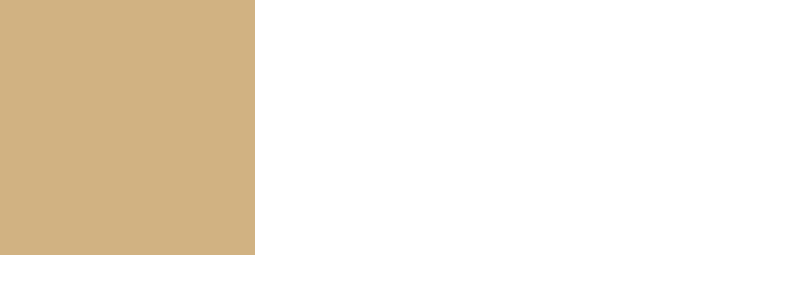
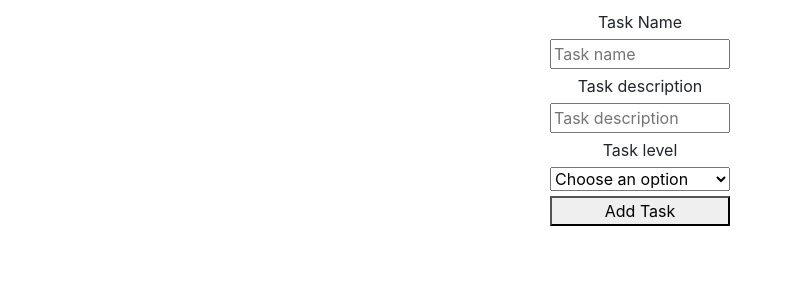
Before and after one commit to SantiMonto/React-openBootcamp, a React (Create React App) app in the folder my-app/: page / in a window 1280 px wide. Shown: the top 300 px of the page, without its empty margins (0-793 px from the left). Built offline with nearby package versions, Linux system fonts and the light colour scheme; the HTML template or start-up script is replaced by a standard one.

Commit message:
ejercicio formik y yup OK

```diff
--- a/my-app/package.json
+++ b/my-app/package.json
@@ -8,10 +8,12 @@
     "@testing-library/user-event": "^13.5.0",
     "bootstrap": "^5.2.3",
     "bootstrap-icons": "^1.10.3",
+    "formik": "^2.2.9",
     "react": "^18.2.0",
     "react-dom": "^18.2.0",
     "react-scripts": "5.0.1",
-    "web-vitals": "^2.1.4"
+    "web-vitals": "^2.1.4",
+    "yup": "^1.0.2"
   },
   "scripts": {
     "start": "react-scripts start",
--- a/my-app/src/App.js
+++ b/my-app/src/App.js
@@ -1,6 +1,7 @@
 import './App.css';
 // import Info from './components/Info';
 import ContactList from './components/ContactList';
+import TaskFormik from './components/forms/TaskFormik';
 import RenderizadoCond from './components/RenderizadoCond';
 
 function App() {
@@ -11,7 +12,8 @@ function App() {
     <div className="App">
       {/* <ContactList add={addContact} /> */}
       {/* <Info /> */}
-      <RenderizadoCond />
+      {/* <RenderizadoCond /> */}
+      <TaskFormik />
     </div>
   );
 }
--- a/my-app/src/components/ComponenteB.jsx
+++ b/my-app/src/components/ComponenteB.jsx
@@ -1,6 +1,6 @@
 import React from "react";
 import PropTypes from "prop-types";
-import { Contacto } from "./Contacto.class";
+import { Contacto } from "../models/Contacto.class";
 
 const ComponenteB = ({ contacto, key, remove, modify }) => {
 
--- a/my-app/src/components/ContactList.jsx
+++ b/my-app/src/components/ContactList.jsx
@@ -1,5 +1,5 @@
 import React, { useState } from "react";
-import { Contacto } from "./Contacto.class";
+import { Contacto } from "../models/Contacto.class";
 import "../css/ComponenteB.css";
 import ComponenteB from "./ComponenteB";
 import ContactForm from "./forms/ContactForm";
--- a/my-app/src/components/forms/ContactForm.jsx
+++ b/my-app/src/components/forms/ContactForm.jsx
@@ -1,5 +1,5 @@
 import React, { useRef } from "react";
-import { Contacto } from "../Contacto.class";
+import { Contacto } from "../../models/Contacto.class";
 import PropTypes from "prop-types";
 import "../../css/ContactForm.css"
 
--- /dev/null
+++ b/my-app/src/components/forms/TaskFormik.jsx
@@ -0,0 +1,80 @@
+import React from "react";
+import { Formik, Field, Form, ErrorMessage } from "formik";
+import * as Yup from "yup";
+import { LEVELS } from "../../models/Levels.enum.js";
+import "../../css/TaskFormik.css";
+
+let taskSchema = Yup.object().shape({
+  name: Yup.string().required("Task name is required"),
+  description: Yup.string().required("Task description is required"),
+  level: Yup.string().required("Must choose one option"),
+});
+
+const TaskFormik = () => {
+  const initialCredentials = {
+    name: "",
+    description: "",
+    level: "",
+  };
+  return (
+    <div>
+      <Formik
+        initialValues={initialCredentials}
+        validationSchema={taskSchema}
+        onSubmit={async (values) => {
+          await new Promise((r) => setTimeout(r, 500));
+          alert(JSON.stringify(values, null, 2));
+        }}
+      >
+        {({
+          values,
+          touched,
+          errors,
+          isSubmitting,
+          handleChange,
+          handleBlur,
+        }) => (
+          <div>
+            <Form className="formik">
+              <label className="field" htmlFor="name">Task Name</label>
+              <Field
+                className="field"
+                id="name"
+                name="name"
+                placeholder="Task name"
+              />
+              {errors.name && touched.name && <ErrorMessage name="name" />}
+              <label className="field" htmlFor="description">Task description</label>
+              <Field
+                className="field"
+                id="description"
+                name="description"
+                placeholder="Task description"
+              />
+              {errors.description && touched.description && (
+                <ErrorMessage name="description" />
+              )}
+              <label className="field" htmlFor="level">Task level</label>
+              <Field
+                className="field"
+                component="select"
+                id="level"
+                name="level"
+                multiple={false}
+              >
+                <option value="">Choose an option</option>
+                <option value={LEVELS.NORMAL}>Normal</option>
+                <option value={LEVELS.URGENT}>Urgent</option>
+                <option value={LEVELS.BLOCKING}>Blocking</option>
+              </Field>
+              {errors.level && touched.level && <ErrorMessage name="level" />}
+              <button className="field" type="submit">Add Task</button>
+            </Form>
+          </div>
+        )}
+      </Formik>
+    </div>
+  );
+};
+
+export default TaskFormik;
--- /dev/null
+++ b/my-app/src/css/TaskFormik.css
@@ -0,0 +1,11 @@
+.formik{
+    padding: 10px;
+    align-items: center;
+    display: flex;
+    flex-direction: column;
+    gap: 5px;
+}
+
+.field{
+    width: 180px;
+}
--- /dev/null
+++ b/my-app/src/models/Levels.enum.js
@@ -0,0 +1,5 @@
+export const LEVELS = {
+    NORMAL: 'normal',
+    URGENT: 'urgent',
+    BLOCKING: 'blocking'
+}
```
Also changed, not shown: my-app/src/models/Contacto.class.js (renamed from my-app/src/components/Contacto.class.js), my-app/src/models/User.class.js (added), 1 other file (tests, documents, lock files or other folders).
